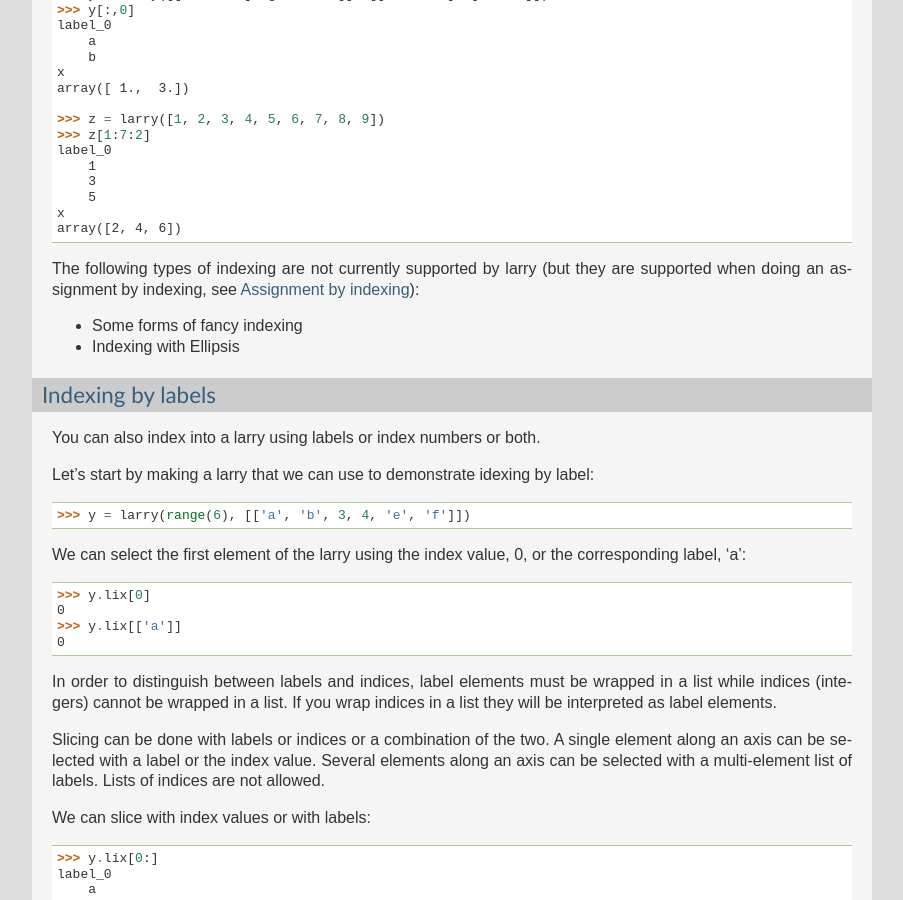
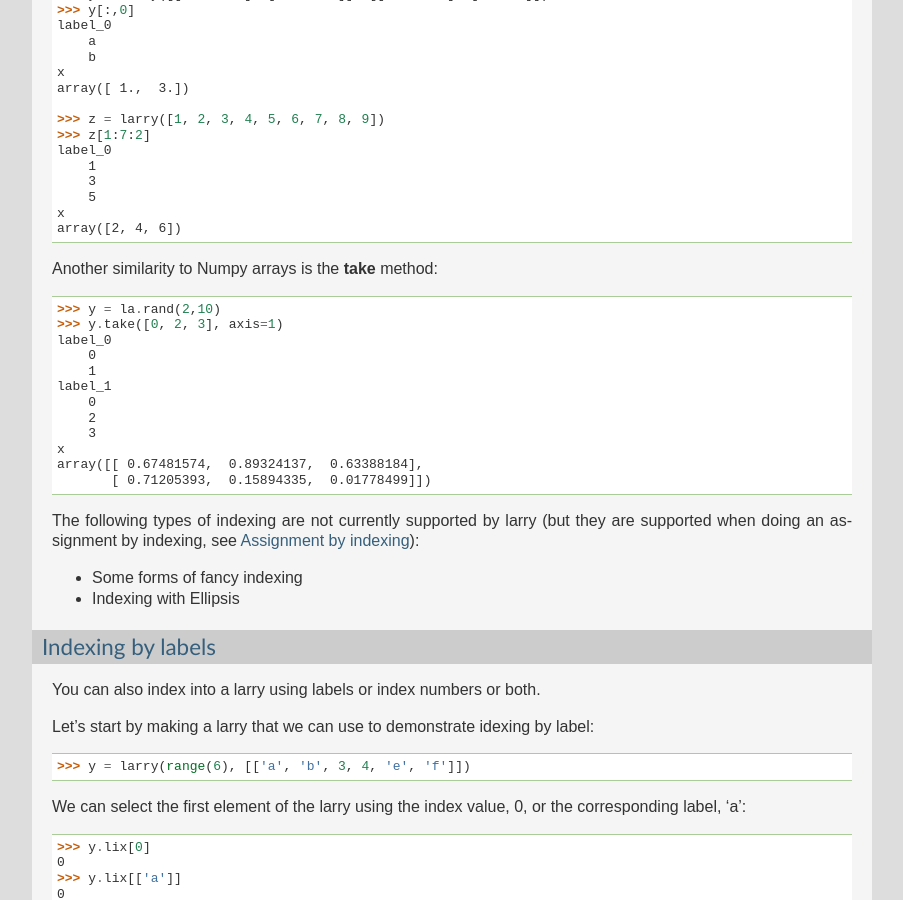
Before and after one commit to kwgoodman/la, a Sphinx documentation site: the page built from doc/source/work.rst, in a window 1280 px wide and 900 px high, scrolled down 7428 px. Shown: the whole window, without its empty margins (198-1101 px from the left). Built offline with Sphinx 7.4.7, drawn with Linux system fonts in a browser that asks for light colours.

Commit message:
Add larry.take to the sphinx doc.

```diff
--- a/doc/source/work.rst
+++ b/doc/source/work.rst
@@ -439,6 +439,21 @@ Indexing into a larry is similar to indexing into a Numpy array:
         5
     x
     array([2, 4, 6])
+
+Another similarity to Numpy arrays is the **take** method:
+::
+    >>> y = la.rand(2,10)
+    >>> y.take([0, 2, 3], axis=1)
+    label_0
+        0
+        1
+    label_1
+        0
+        2
+        3
+    x
+    array([[ 0.67481574,  0.89324137,  0.63388184],
+           [ 0.71205393,  0.15894335,  0.01778499]])
 
 The following types of indexing are not currently supported by larry (but they
 are supported when doing an assignment by indexing, see :ref:`assignment`):
```
